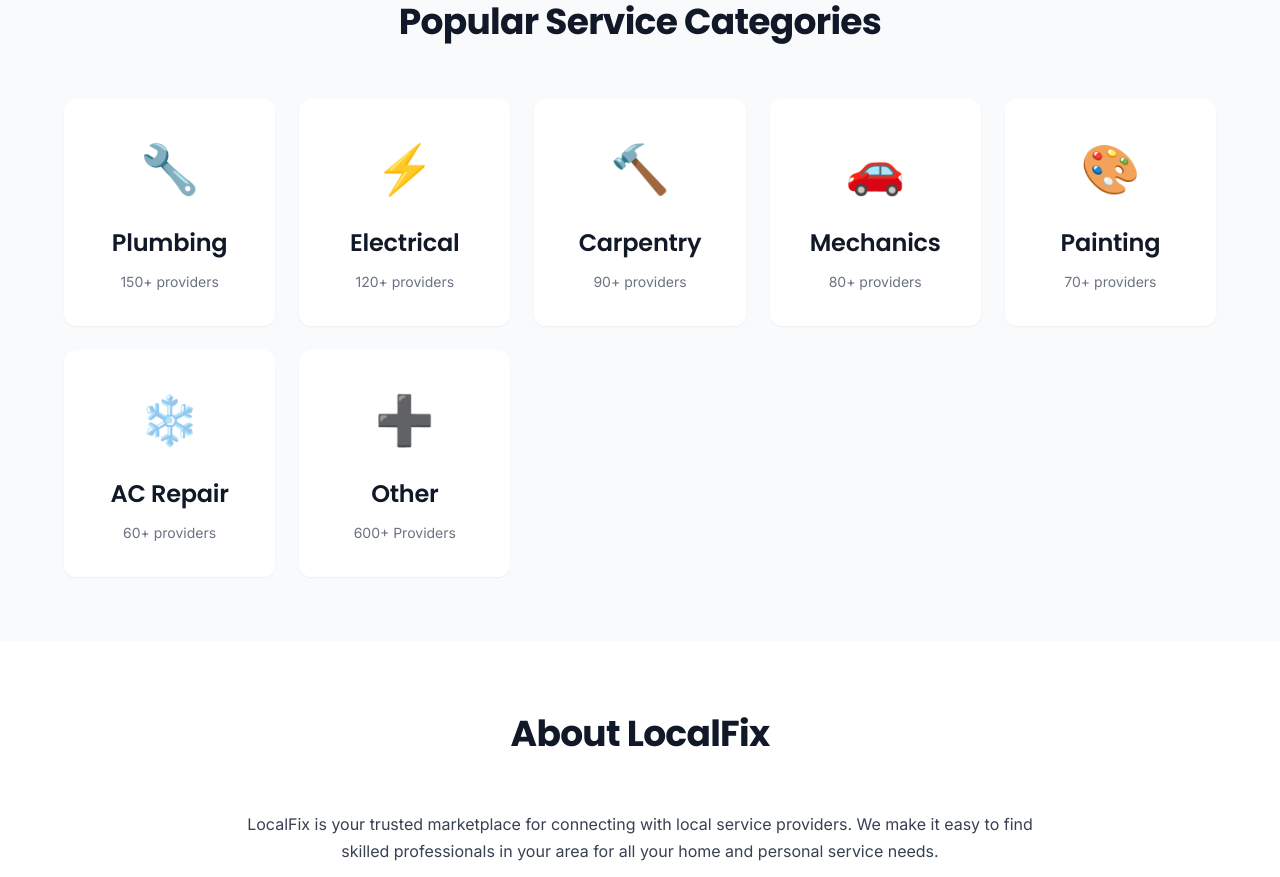
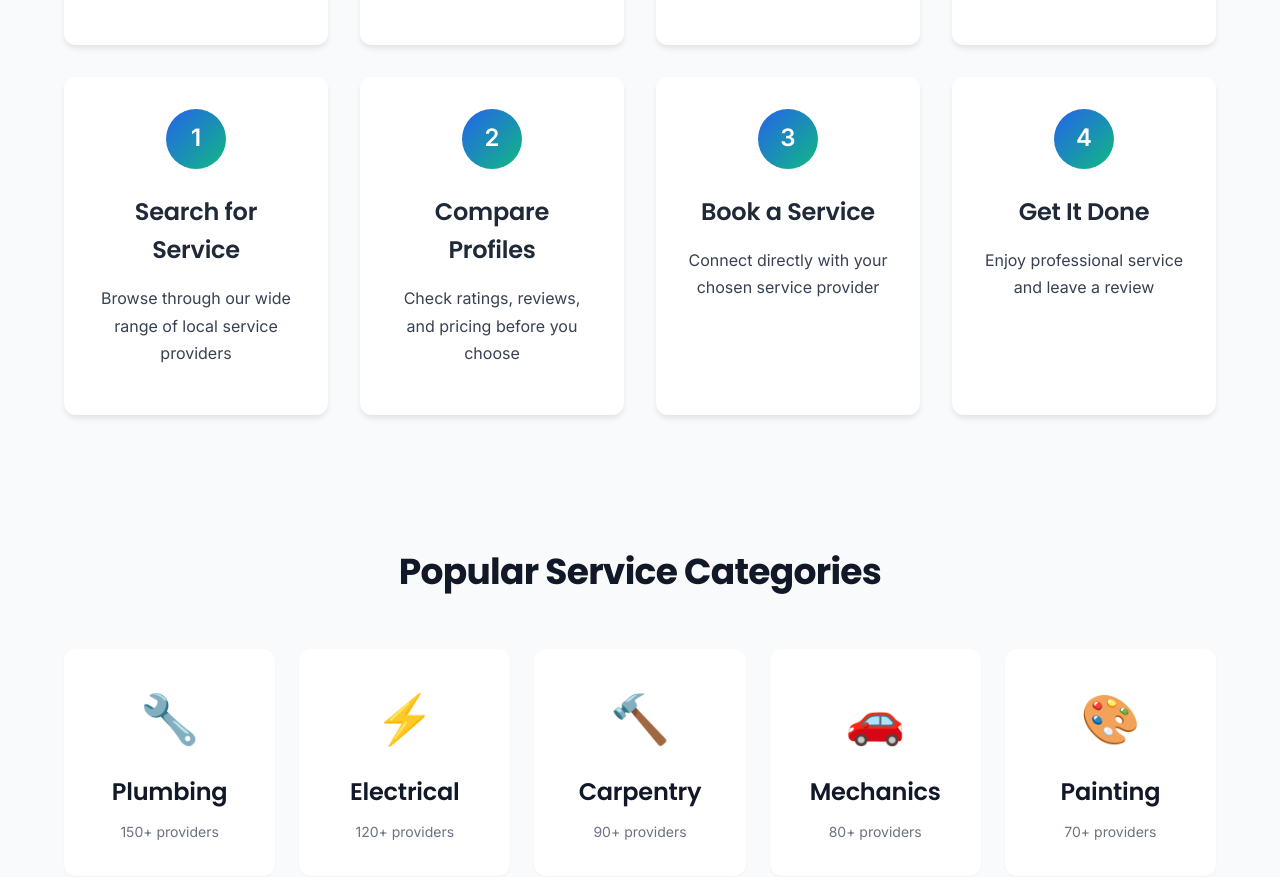
Before and after one commit to athnan-badurdeen/local-fix-website, a plain HTML site: page index.html in a window 1280 px wide. Shown: the part 1181-2058 px from the top of the page. Drawn offline with Linux system fonts and the light colour scheme.

Commit message:
Update index.html

```diff
--- a/index.html
+++ b/index.html
@@ -50,6 +50,8 @@
         </div>
     </section>
 
+    <br><br><br><br><br><br><br>
+
     <!-- How It Works -->
     <section class="how-it-works" id="how-it-works">
         <div class="container">
@@ -75,9 +77,30 @@
                     <h3>Get It Done</h3>
                     <p>Enjoy professional service and leave a review</p>
                 </div>
+                <div class="step-card">
+                    <div class="step-number">1</div>
+                    <h3>Search for Service</h3>
+                    <p>Browse through our wide range of local service providers</p>
+                </div>
+                <div class="step-card">
+                    <div class="step-number">2</div>
+                    <h3>Compare Profiles</h3>
+                    <p>Check ratings, reviews, and pricing before you choose</p>
+                </div>
+                <div class="step-card">
+                    <div class="step-number">3</div>
+                    <h3>Book a Service</h3>
+                    <p>Connect directly with your chosen service provider</p>
+                </div>
+                <div class="step-card">
+                    <div class="step-number">4</div>
+                    <h3>Get It Done</h3>
+                    <p>Enjoy professional service and leave a review</p>
+                </div>
             </div>
         </div>
     </section>
+
 
     <!-- Service Categories -->
     <section class="services" id="services">
```
